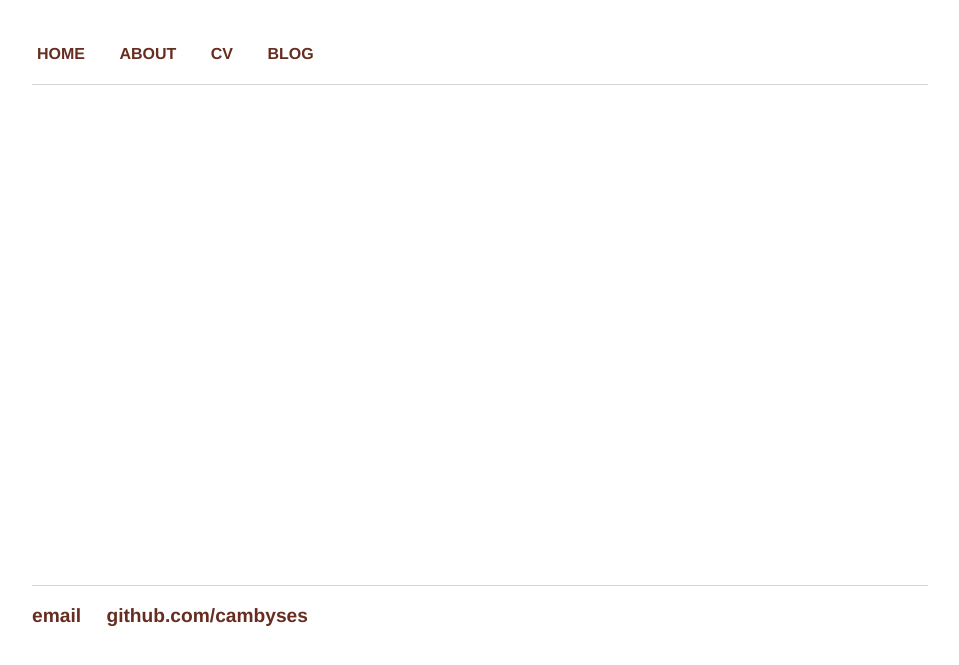
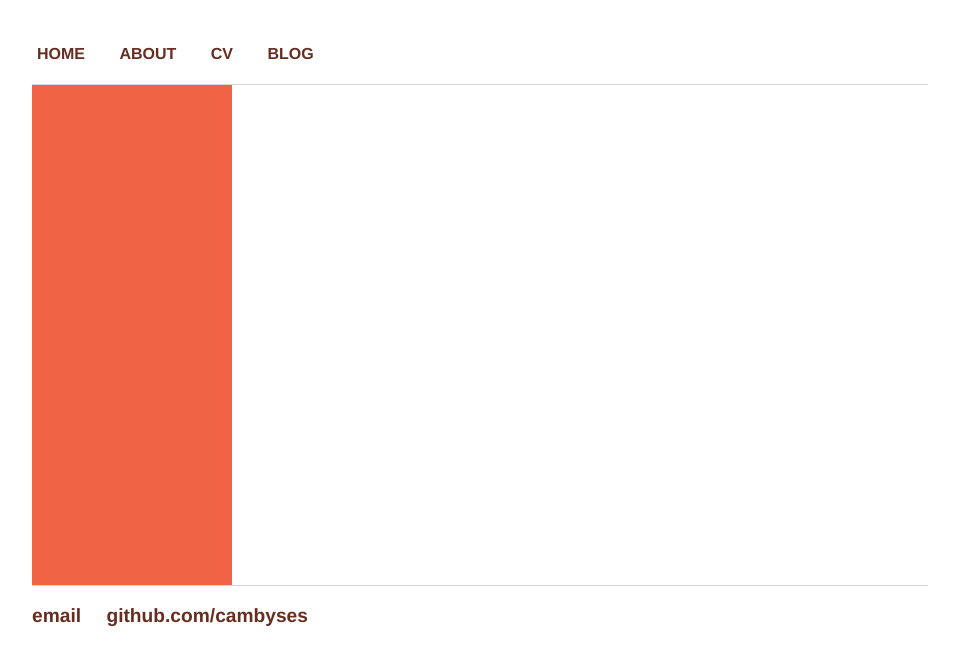
Before and after one commit to cambyses/cambyses.github.io, a Jekyll site: the page built from index.html, in a window 1280 px wide. Shown: the top 665 px of the page, without its empty margins (160-1119 px from the left). Built offline with Jekyll 4.4.1, drawn with Linux system fonts in a browser that asks for light colours.

Commit message:
Update main.css

```diff
--- a/css/main.css
+++ b/css/main.css
@@ -46,6 +46,7 @@ nav ul li {
 div .blurb {
     height: 500px;
     width: 200px;
+    background-color: #f06445;
 }
 
 /* ------------------------------- FOOTER STYLE ----------------------------*/
```
